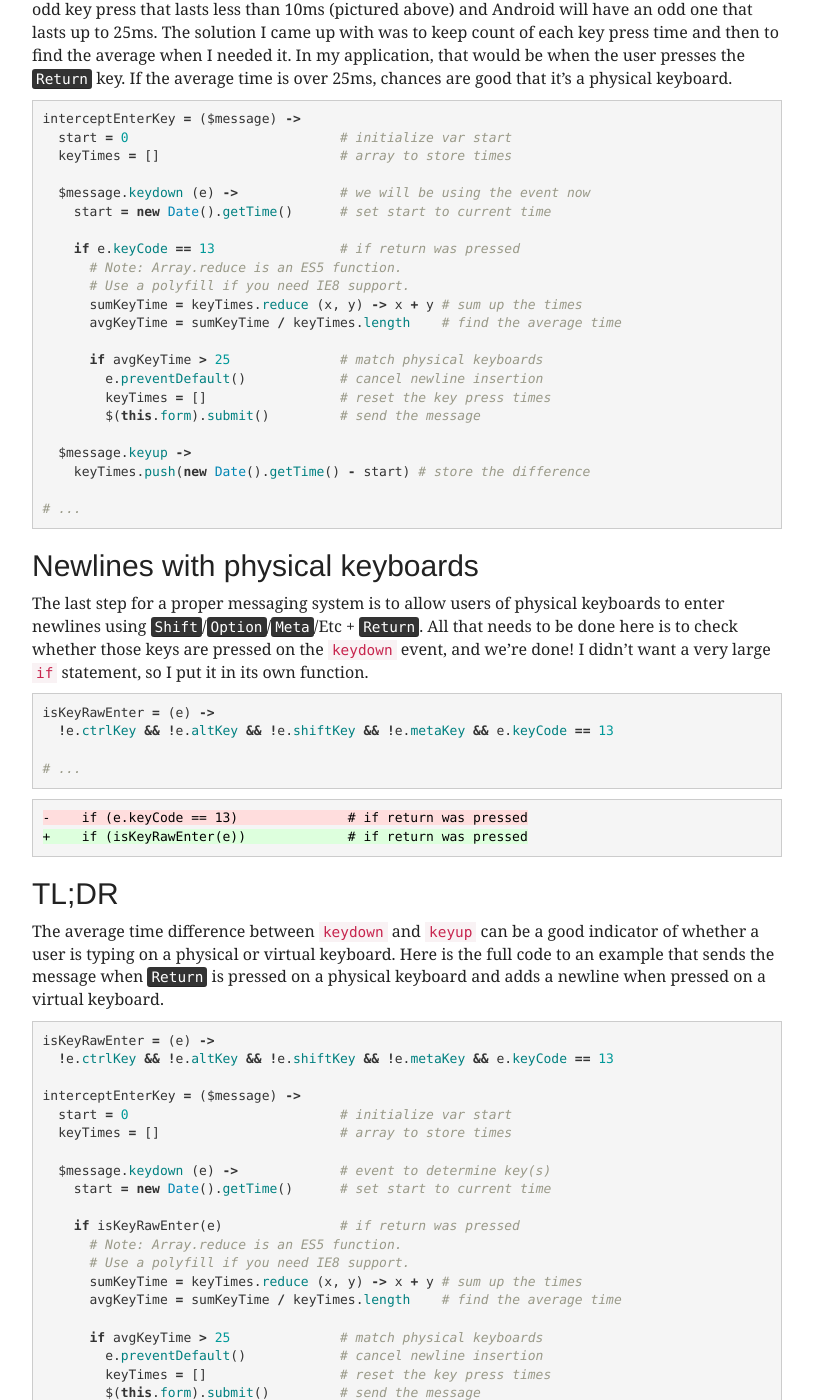
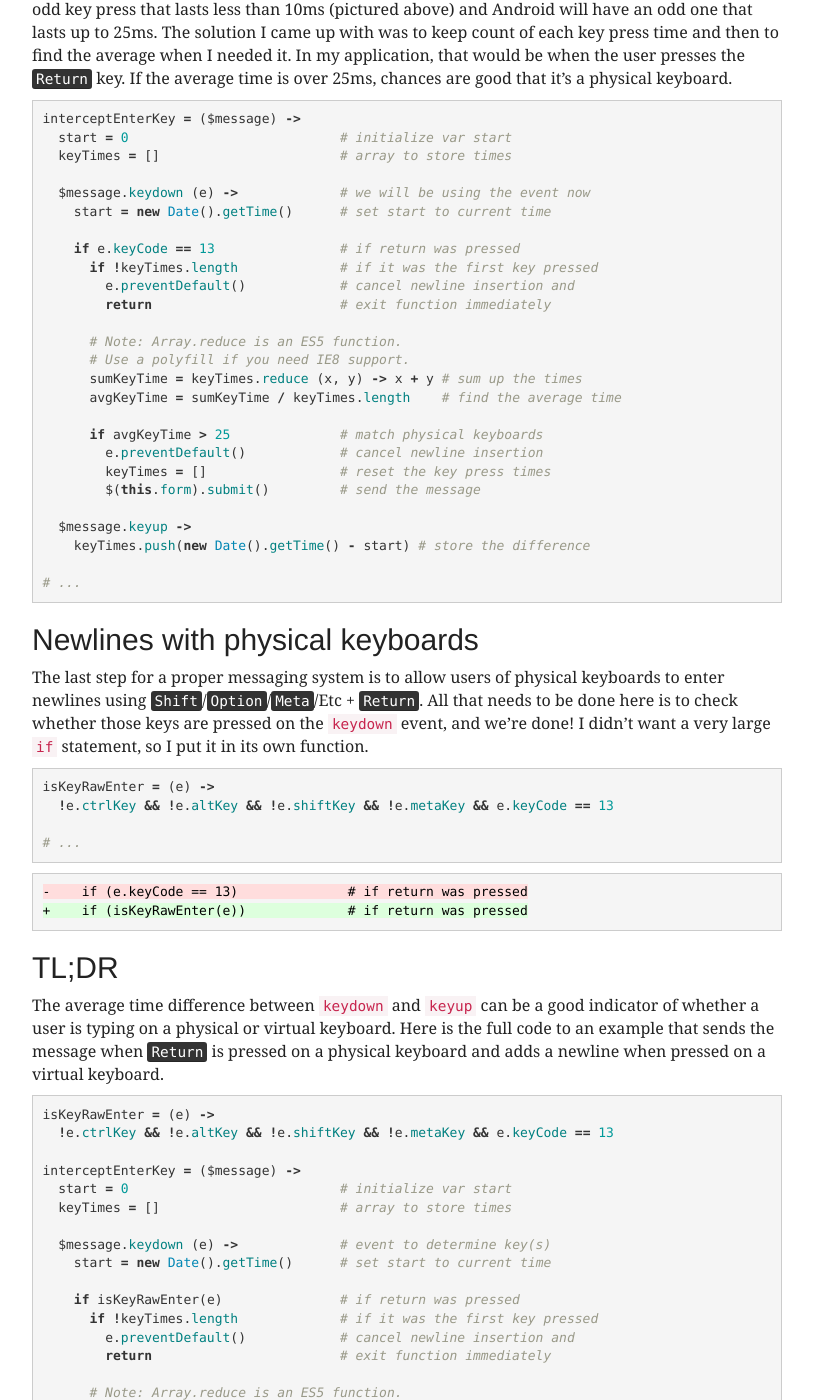
Before and after one commit to alekseyg/lyosha-me, a Jekyll site: the page built from _posts/2016-02-12-detecting-virtual-keyboards.md, in a window 1280 px wide and 1400 px high, scrolled down 2176 px. Shown: the whole window, without its empty margins (38-851 px from the left). Built offline with Jekyll 4.4.1, drawn with Linux system fonts in a browser that asks for light colours; nearby versions of some CDN libraries.

Commit message:
Prevent errors if the first key pressed was Return

```diff
--- a/_posts/2016-02-12-detecting-virtual-keyboards.md
+++ b/_posts/2016-02-12-detecting-virtual-keyboards.md
@@ -57,6 +57,10 @@ interceptEnterKey = ($message) ->
     start = new Date().getTime()      # set start to current time
 
     if e.keyCode == 13                # if return was pressed
+      if !keyTimes.length             # if it was the first key pressed
+        e.preventDefault()            # cancel newline insertion and
+        return                        # exit function immediately
+
       # Note: Array.reduce is an ES5 function.
       # Use a polyfill if you need IE8 support.
       sumKeyTime = keyTimes.reduce (x, y) -> x + y # sum up the times
@@ -105,6 +109,10 @@ interceptEnterKey = ($message) ->
     start = new Date().getTime()      # set start to current time
 
     if isKeyRawEnter(e)               # if return was pressed
+      if !keyTimes.length             # if it was the first key pressed
+        e.preventDefault()            # cancel newline insertion and
+        return                        # exit function immediately
+
       # Note: Array.reduce is an ES5 function.
       # Use a polyfill if you need IE8 support.
       sumKeyTime = keyTimes.reduce (x, y) -> x + y # sum up the times
--- a/js/virtual-keyboards.coffee
+++ b/js/virtual-keyboards.coffee
@@ -13,6 +13,10 @@ interceptEnterKey = ($message) ->
     start = new Date().getTime()      # set start to current time
 
     if isKeyRawEnter(e)               # if return was pressed
+      if !keyTimes.length             # if it was the first key pressed
+        e.preventDefault()            # cancel newline insertion and
+        return                        # exit function immediately
+
       # Note: Array.reduce is an ES5 function.
       # Use a polyfill if you need IE8 support.
       sumKeyTime = keyTimes.reduce (x, y) -> x + y # sum up the times
```
